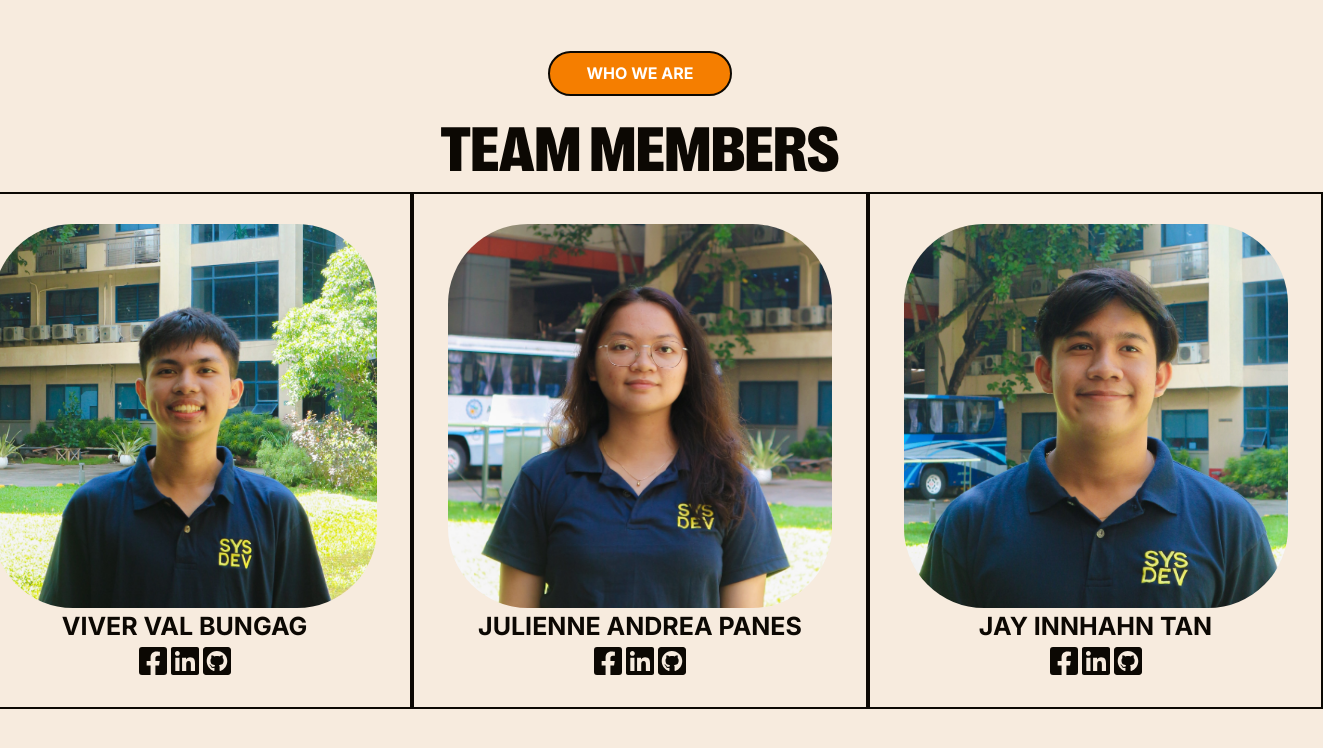
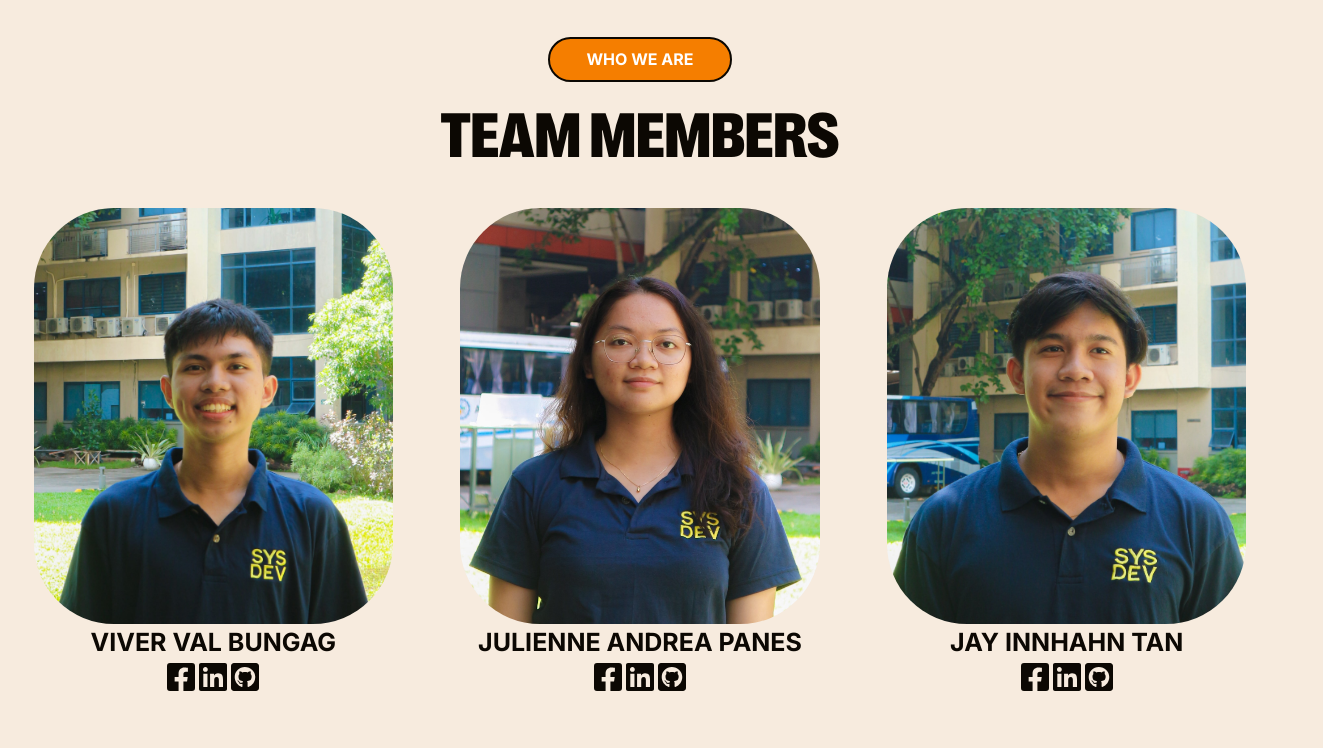
Before and after one commit to iyabc/chef-gru-frontend, a Next.js app: page /about-the-developers in a window 1280 px wide. Shown: the top 748 px of the page, 1323 px wide, since content can reach past the window. Built offline with nearby package versions, Linux system fonts and the light colour scheme.

Commit message:
feat: fixed developer cards image width and height

```diff
--- a/src/components/HomePage/DeveloperSection.tsx
+++ b/src/components/HomePage/DeveloperSection.tsx
@@ -10,7 +10,6 @@ import { Developers } from '@/data/developersData';
 const DeveloperSection = () => {
   return (
     <section className="bg-background py-32">
-      `{' '}
       <TitleHeader text="Team Members" textColor="black">
         <MainButton
           text="Who we are"
@@ -19,7 +18,7 @@ const DeveloperSection = () => {
         />
       </TitleHeader>
       `
-      <div className="flex flex-col justify-center lg:flex-row ">
+      <div className="flex flex-col justify-center items-center lg:flex-row ">
         {Developers.map((developer: DeveloperType, index: number) => {
           return (
             <div key={index}>
--- a/src/components/HomePage/HomePage.tsx
+++ b/src/components/HomePage/HomePage.tsx
@@ -26,7 +26,7 @@ const HomePage = () => {
         text="Elevate Your Cooking Game with Novel Recipes at Your Fingertips! Harness the Power of Artificial Intelligence to Craft Unique Dishes Tailored to Your Taste Buds. Experience a Revolution in Recipe Generation!"
         color="Yellow"
       />
-      <div>
+      <div className="w-full">
         <NavigationBar sectionRef={sectionsRef} />
         <div ref={sectionsRef}>
           <ModelSection ref={modelSectionRef} />
--- a/src/components/ui/DeveloperCard.tsx
+++ b/src/components/ui/DeveloperCard.tsx
@@ -53,22 +53,21 @@ const DeveloperCard = ({ developer }: { developer: DeveloperType }) => {
     },
   ];
   return (
-    <div className="mb-10 w-full py-[1.88rem] px-[2.11rem] text-center flex flex-col justify-center items-center border-2">
-      <div className="flex overflow-y-hidden select-none relative w-[24rem] h-[24rem] rounded-[5rem]">
+    <div className="mb-10 w-full py-[1.88rem] px-[2.11rem] text-center flex flex-col justify-center items-center">
+      <div className="flex overflow-y-hidden select-none relative h-[26rem] max-w-[26rem] rounded-[5rem]">
         <Image
           src={developer.imageSrc}
           alt={developer.lastName}
           className="object-cover"
           placeholder="blur"
           draggable={false}
-          fill
         />
       </div>
       <p className="text-[1.5625rem] text-Black font-bold uppercase">
         {developer.firstName} {developer.lastName}
       </p>
       <div className="flex justify-center">
-        <div className="grid grid-flow-col w-fit  text-Black">
+        <div className="grid grid-flow-col w-fit text-Black">
           {socialIconsData.map((iconData, index) => (
             <a href={iconData.url} key={index} aria-label={iconData.label}>
               {renderIcon(iconData.label)}
```
Also changed, not shown: src/components/ui/Footer.tsx (+10 -10 lines).
